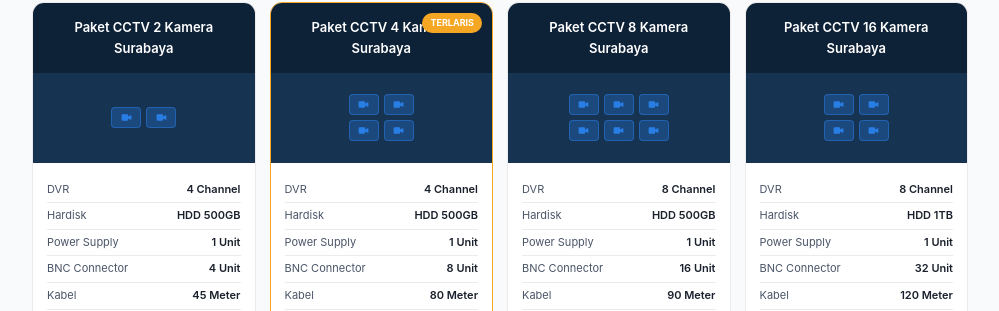
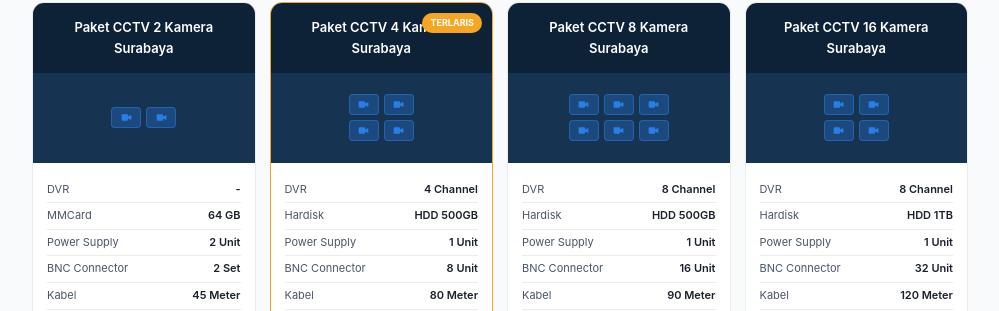
Before and after one commit to rahsyah/sistemalarm, a plain HTML site: page index.html in a window 1280 px wide. Shown: the part 1696-2007 px from the top of the page, without its empty margins (140-1139 px from the left). Drawn offline with Linux system fonts and the light colour scheme.

Commit message:
Update index.html

```diff
--- a/index.html
+++ b/index.html
@@ -770,10 +770,10 @@
             </div>
           </div>
           <div class="paket-body">
-            <div class="spec-row"><span>DVR</span><span>4 Channel</span></div>
-            <div class="spec-row"><span>Hardisk</span><span>HDD 500GB</span></div>
-            <div class="spec-row"><span>Power Supply</span><span>1 Unit</span></div>
-            <div class="spec-row"><span>BNC Connector</span><span>4 Unit</span></div>
+            <div class="spec-row"><span>DVR</span><span> - </span></div>
+            <div class="spec-row"><span>MMCard</span><span>64 GB</span></div>
+            <div class="spec-row"><span>Power Supply</span><span>2 Unit</span></div>
+            <div class="spec-row"><span>BNC Connector</span><span>2 Set</span></div>
             <div class="spec-row"><span>Kabel</span><span>45 Meter</span></div>
             <div class="spec-row"><span>Instalasi</span><span>✓ Gratis</span></div>
             <div class="brand-prices" itemprop="offers" itemscope itemtype="https://schema.org/AggregateOffer">
```
